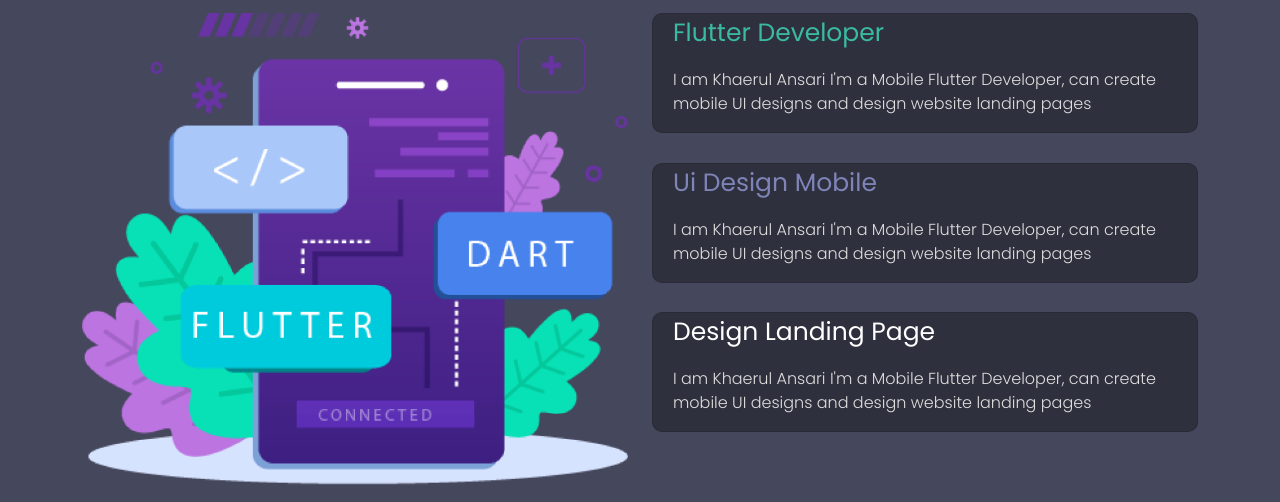
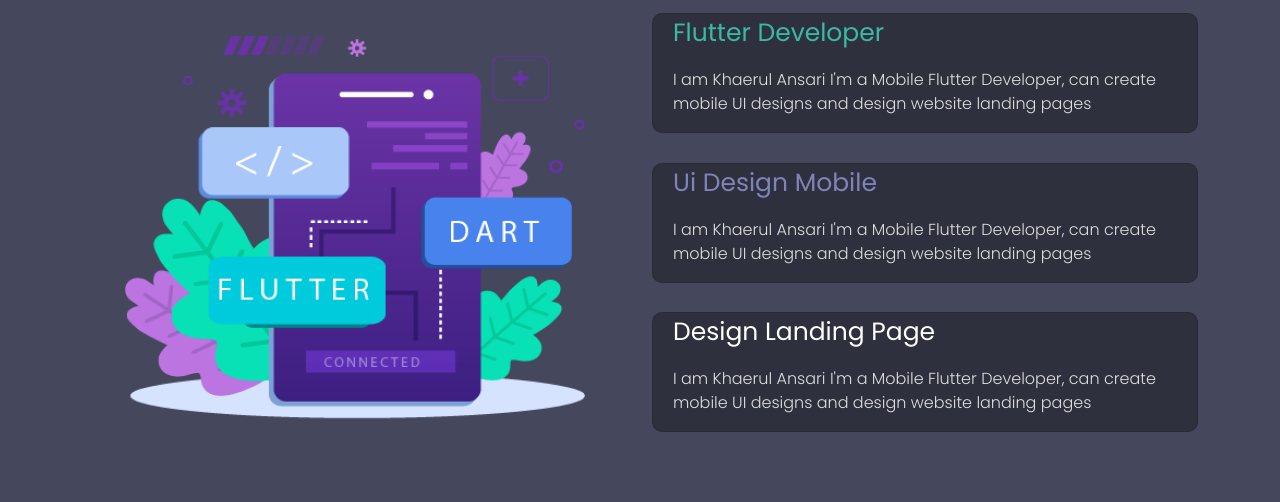
Before and after one commit to KhaerulAnsari/KhaerulAnsari.github.io, a plain HTML site: page index.html in a window 1280 px wide. Shown: the part 410-912 px from the top of the page. Drawn offline with nearby package versions, Linux system fonts and the light colour scheme.

Commit message:
modified

```diff
--- a/style/main.css
+++ b/style/main.css
@@ -31,6 +31,8 @@ body {
 
 .service img {
   margin-bottom: 20px;
+  width: 460px;
+  height: 383px;
 }
 
 @media (max-width: 970px) {
```
